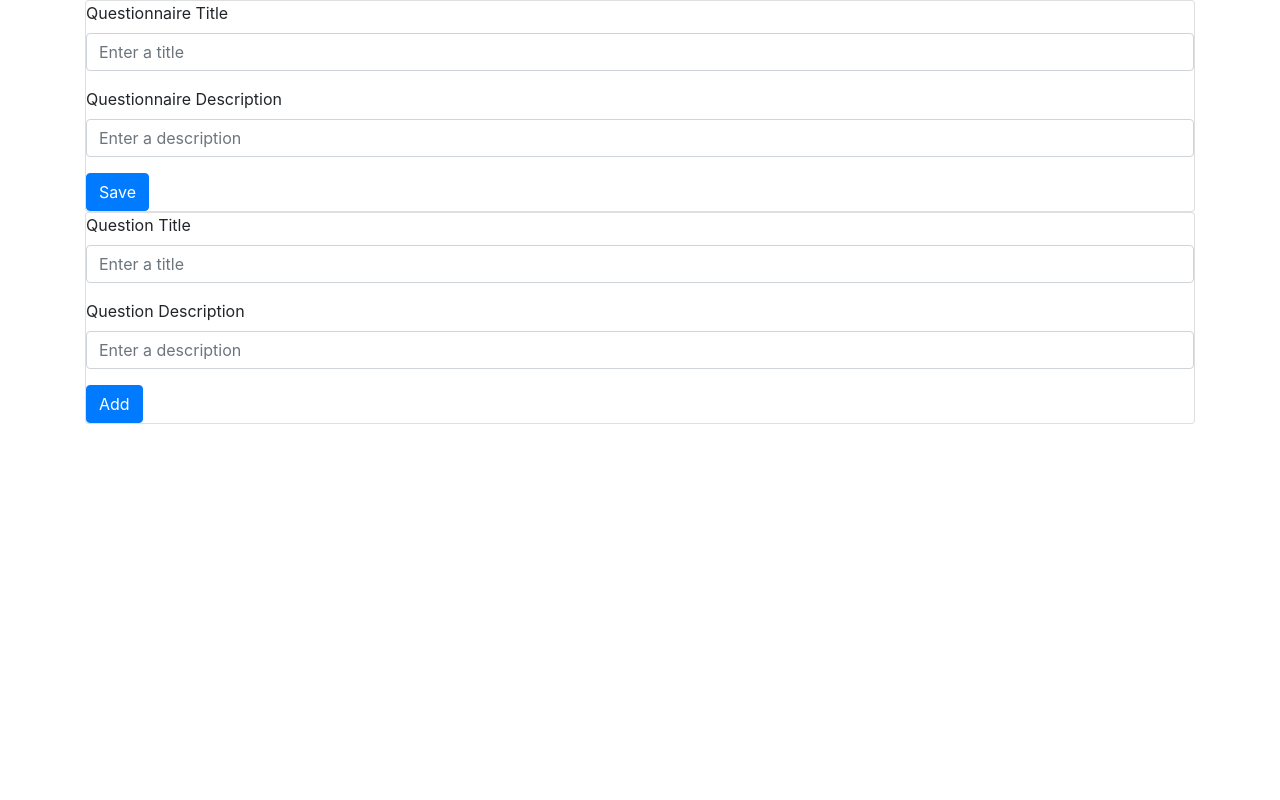
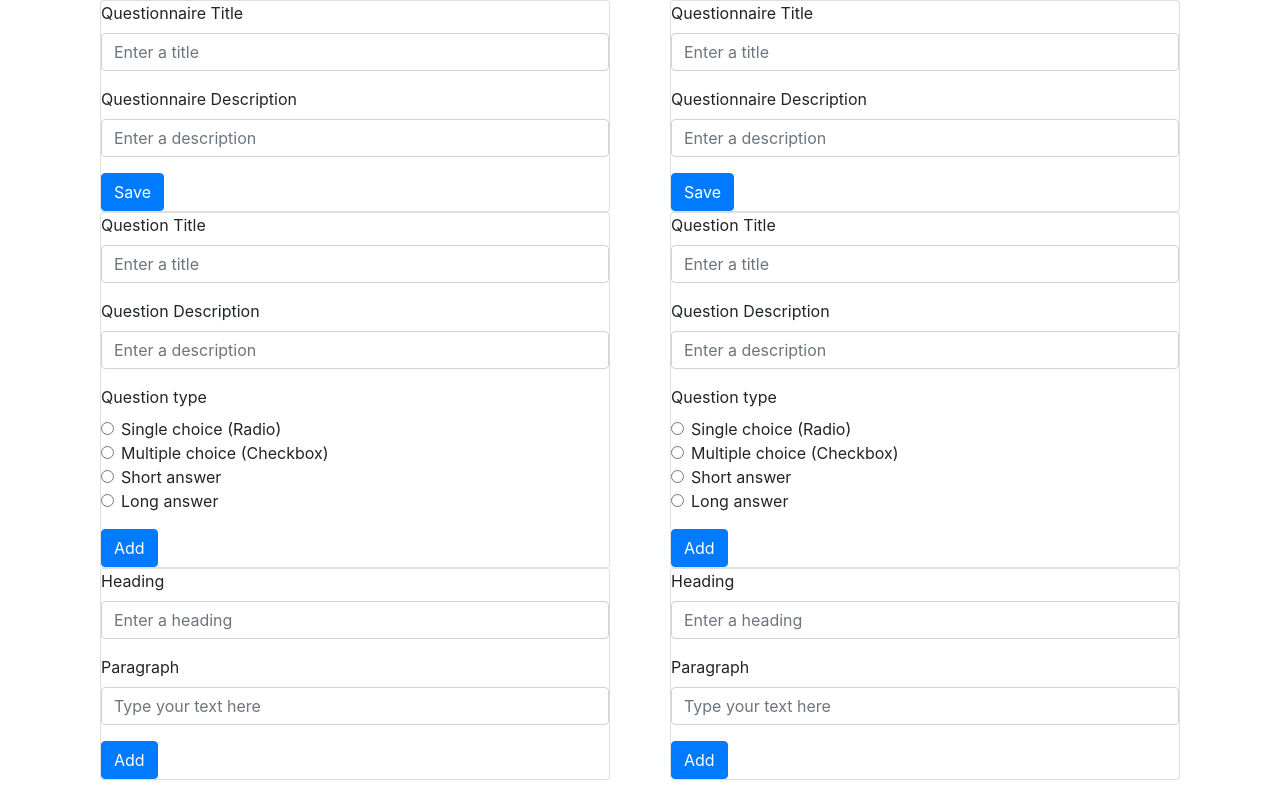
Before and after one commit to maxwillkelly/Agile-Coursework, a Next.js app in the folder web/: page /questionnaire-creator in a window 1280 px wide. Built offline with nearby package versions, Linux system fonts and the light colour scheme.

Commit message:
Completed question adding component and the text section component.
Also did that column split thingy.

```diff
--- a/web/components/questionnaire/AddQuestionForm.jsx
+++ b/web/components/questionnaire/AddQuestionForm.jsx
@@ -5,7 +5,7 @@ const AddQuestionForm = () => {
     return (
         <Container>
             <Card>
-                <Formik initialValues={{ title: '', description: '' }}>
+                <Formik initialValues={{ title: '', description: '', questiontype: '' }}>
                     {({
                         values,
                         // errors,
@@ -40,6 +40,23 @@ const AddQuestionForm = () => {
                                     value={values.description}
                                 />
                             </Form.Group>
+
+                            <Form.Group>
+                                <Form.Label>Question type</Form.Label>
+                                <Form.Check
+                                    type="radio"
+                                    id="questiontype"
+                                    label="Single choice (Radio)"
+                                />
+                                <Form.Check
+                                    type="radio"
+                                    id="questiontype"
+                                    label="Multiple choice (Checkbox)"
+                                />
+                                <Form.Check type="radio" id="questiontype" label="Short answer" />
+                                <Form.Check type="radio" id="questiontype" label="Long answer" />
+                            </Form.Group>
+
                             <Button variant="primary" type="submit" disabled={isSubmitting}>
                                 Add
                             </Button>
--- /dev/null
+++ b/web/components/questionnaire/AddTextSection.jsx
@@ -0,0 +1,55 @@
+import { Form, Button, Container, Card } from 'react-bootstrap';
+import { Formik } from 'formik';
+
+const AddTextSection = () => {
+    return (
+        <Container>
+            <Card>
+                <Formik initialValues={{ heading: '', paragraph: '' }}>
+                    {({
+                        values,
+                        // errors,
+                        // touched,
+                        handleChange,
+                        handleBlur,
+                        // handleSubmit,
+                        isSubmitting
+                    }) => (
+                        // {console.log(values)}
+                        <div>
+                            <Form.Group>
+                                <Form.Label>Heading</Form.Label>
+                                <Form.Control
+                                    type="text"
+                                    name="heading"
+                                    placeholder="Enter a heading"
+                                    onChange={handleChange}
+                                    onBlur={handleBlur}
+                                    value={values.heading}
+                                />
+                            </Form.Group>
+
+                            <Form.Group>
+                                <Form.Label>Paragraph</Form.Label>
+                                <Form.Control
+                                    type="text"
+                                    name="paragraph"
+                                    placeholder="Type your text here"
+                                    onChange={handleChange}
+                                    onBlur={handleBlur}
+                                    value={values.paragraph}
+                                />
+                            </Form.Group>
+
+                            <Button variant="primary" type="submit" disabled={isSubmitting}>
+                                Add
+                            </Button>
+                        </div>
+                    )}
+                </Formik>
+            </Card>
+        </Container>
+    );
+};
+
+export default AddTextSection;
--- a/web/pages/questionnaire-creator.jsx
+++ b/web/pages/questionnaire-creator.jsx
@@ -1,6 +1,8 @@
 import Head from 'next/head';
+import { Col, Container, Row } from 'react-bootstrap';
 import TitleForm from '../components/questionnaire/TitleForm';
 import AddQuestionForm from '../components/questionnaire/AddQuestionForm';
+import AddTextSection from '../components/questionnaire/AddTextSection';
 // import styles from '../styles/questionnaire-creator.module.scss';
 
 export default function QuestionairreCreatorPage() {
@@ -12,8 +14,21 @@ export default function QuestionairreCreatorPage() {
             </Head>
 
             <main>
-                <TitleForm />
-                <AddQuestionForm />
+                <Container>
+                    <Row>
+                        <Col>
+                            <TitleForm />
+                            <AddQuestionForm />
+                            <AddTextSection />
+                        </Col>
+
+                        <Col>
+                            <TitleForm />
+                            <AddQuestionForm />
+                            <AddTextSection />
+                        </Col>
+                    </Row>
+                </Container>
             </main>
         </div>
     );
```
